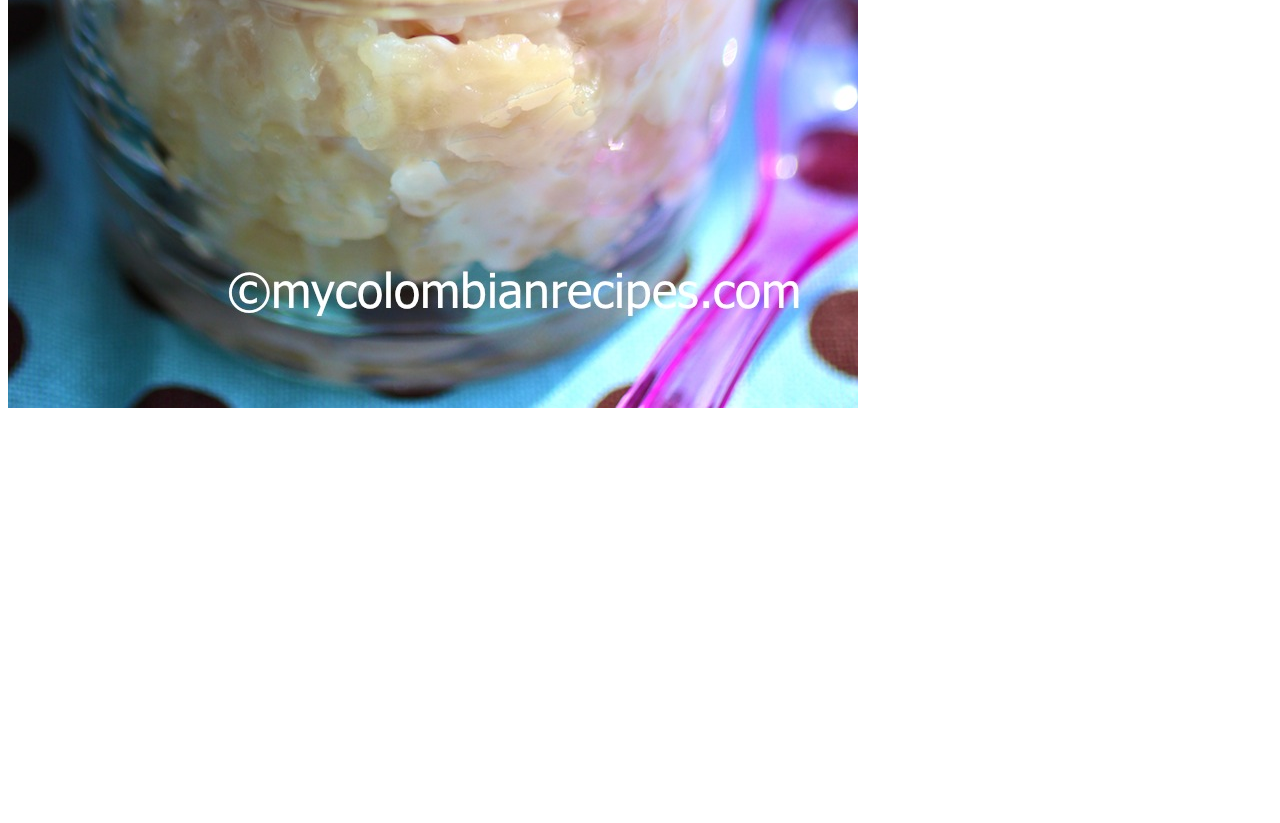
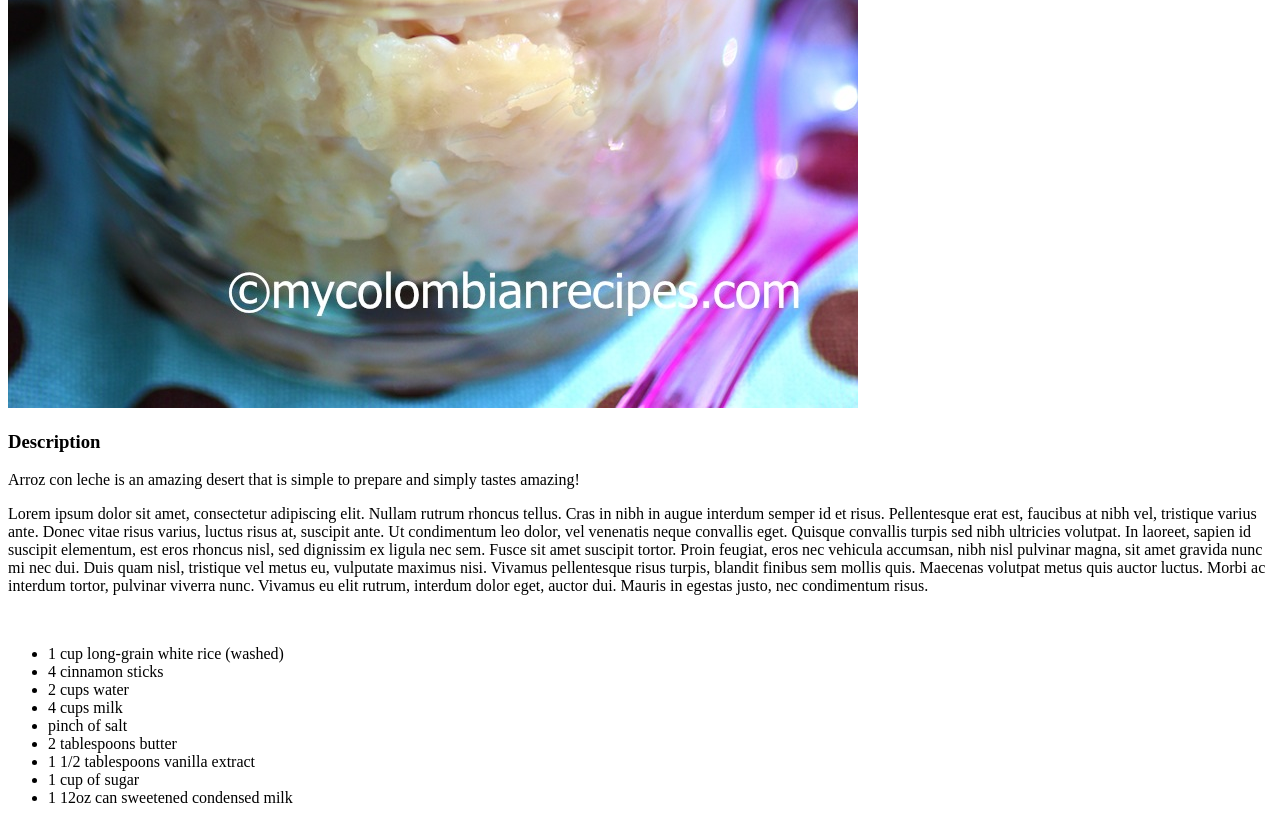
Before and after one commit to zemphon/odin-recipes, a plain HTML site: page recipes/arroz-con-leche.html in a window 1280 px wide. Shown: the part 947-1770 px from the top of the page. Before the commit the page ends 1367 px from the top, so only its background shows below. Drawn offline with Linux system fonts and the light colour scheme.

Commit message:
add description and ingredient list

```diff
--- a/recipes/arroz-con-leche.html
+++ b/recipes/arroz-con-leche.html
@@ -7,5 +7,23 @@
 <body>
     <h1>Arroz con leche colombiano</h1>
     <img src="../images/Rice-pudding.jpg">
+
+    <h3>Description</h3>
+    <p>Arroz con leche is an amazing desert that is simple to prepare and simply tastes amazing!</p>
+    <p>Lorem ipsum dolor sit amet, consectetur adipiscing elit. Nullam rutrum rhoncus tellus. Cras in nibh in augue interdum semper id et risus. Pellentesque erat est, faucibus at nibh vel, tristique varius ante. Donec vitae risus varius, luctus risus at, suscipit ante. Ut condimentum leo dolor, vel venenatis neque convallis eget. Quisque convallis turpis sed nibh ultricies volutpat. In laoreet, sapien id suscipit elementum, est eros rhoncus nisl, sed dignissim ex ligula nec sem. Fusce sit amet suscipit tortor. Proin feugiat, eros nec vehicula accumsan, nibh nisl pulvinar magna, sit amet gravida nunc mi nec dui. Duis quam nisl, tristique vel metus eu, vulputate maximus nisi. Vivamus pellentesque risus turpis, blandit finibus sem mollis quis. Maecenas volutpat metus quis auctor luctus. Morbi ac interdum tortor, pulvinar viverra nunc. Vivamus eu elit rutrum, interdum dolor eget, auctor dui. Mauris in egestas justo, nec condimentum risus.</p>
+
+    <br>
+
+    <ul>
+        <li>1 cup long-grain white rice (washed)</li>
+        <li>4 cinnamon sticks</li>
+        <li>2 cups water</li>
+        <li>4 cups milk</li>
+        <li>pinch of salt</li>
+        <li>2 tablespoons butter</li>
+        <li>1 1/2 tablespoons vanilla extract</li>
+        <li>1 cup of sugar</li>
+        <li>1 12oz can sweetened condensed milk</li>
+    </ul>
 </body>
 </html>
```
